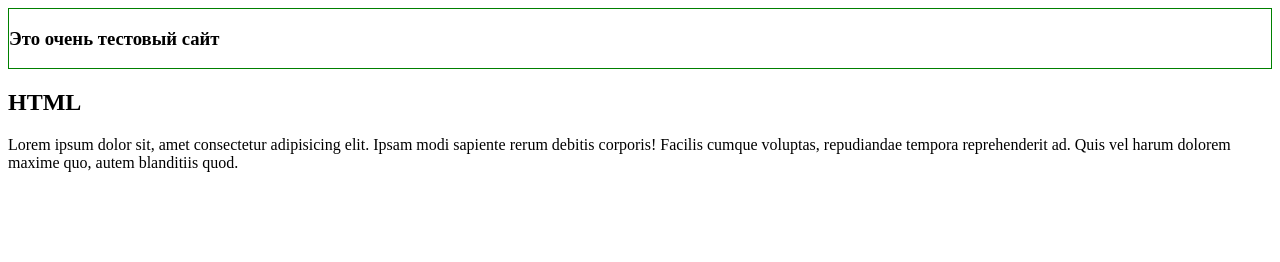
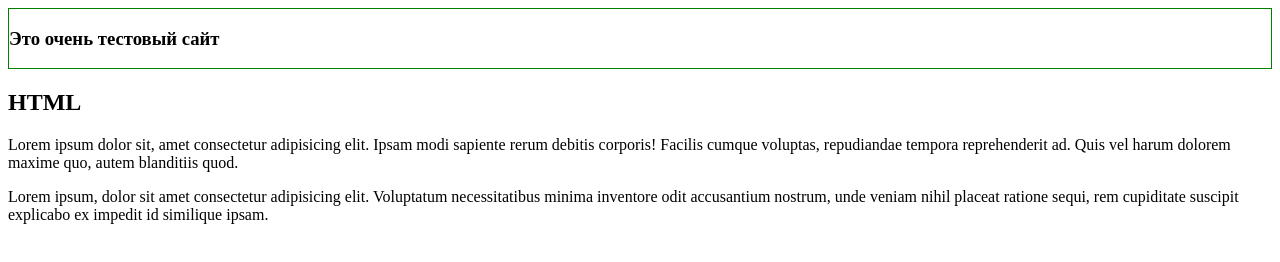
Before and after one commit to Usoltsev92/CSS-course, a plain HTML site: page index.html in a window 1280 px wide. Drawn offline with Linux system fonts and the light colour scheme.

Commit message:
initinalFinal

```diff
--- a/index.html
+++ b/index.html
@@ -19,5 +19,11 @@
             cumque voluptas, repudiandae tempora reprehenderit ad. Quis vel harum dolorem maxime quo, autem blanditiis
             quod.</p>
     </div>
+    <div>
+        Lorem ipsum, dolor sit amet consectetur adipisicing elit. Voluptatum necessitatibus minima inventore odit
+        accusantium nostrum, unde veniam nihil placeat ratione sequi, rem cupiditate suscipit explicabo ex impedit id
+        similique ipsam.
+    </div>
 </body>
+
 </html>
```
